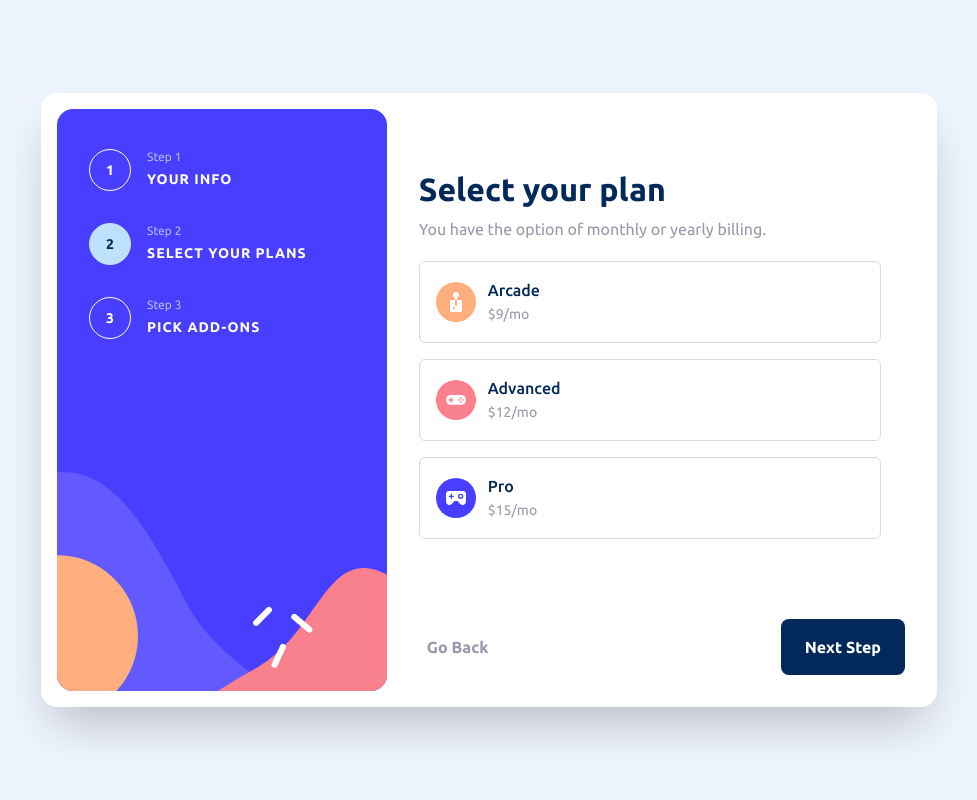
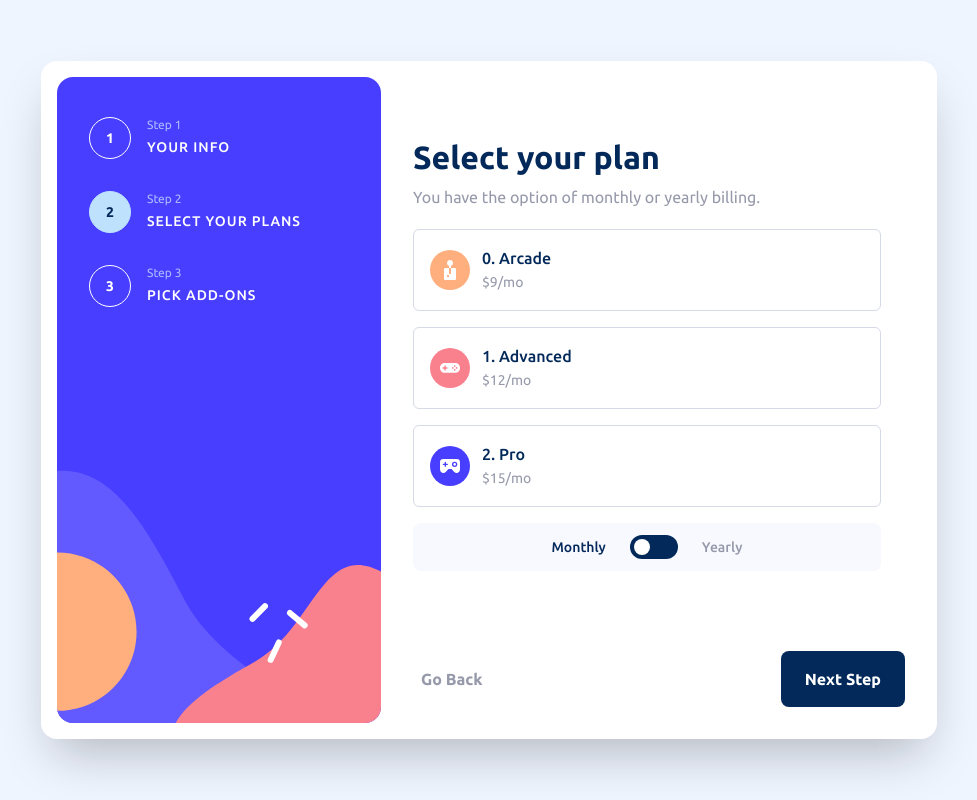
Before and after one commit to datproto/datproto-chal_multistep-form, a Next.js app: page / in a window 1280 px wide. Both pictures are taken after typing "Sample", "name@example.com", "Sample" into the empty fields and a click on the button "Next Step". Shown: the whole page, without its empty margins (151-1128 px from the left). Built offline with nearby package versions, Linux system fonts and the light colour scheme.

Commit message:
UPDATE: Can choost Add-ons; BUG: Key in Plan screen

```diff
--- a/src/components/atoms/Input.tsx
+++ b/src/components/atoms/Input.tsx
@@ -56,14 +56,18 @@ function Input({
       }}
       className="flex flex-col gap-1">
       {label && <label htmlFor={content.name} className="text-sm capitalize text-form-denim">{label}</label>}
-      <input type={content.type} name={content.name} placeholder={content.placeholder}
-             className="rounded border border-form-gray-light px-4 py-3 font-form font-medium text-form-gray-normal"/>
+      <input
+        type={content.type}
+        name={content.name}
+        placeholder={content.placeholder}
+        defaultValue={content.value}
+        className="rounded border border-form-gray-light px-4 py-3 font-form font-medium text-form-gray-normal"/>
     </motion.div>
   )
 }
 
 function RadioInput({
-  content, radio, onChange, onClick, children,
+  content, radio, onChange, onClick, checked, children,
 }: IInput) {
   return (
     <motion.div
@@ -77,6 +81,8 @@ function RadioInput({
              id={`radio-${content.name}-${radio?.order}`}
              onChange={onChange}
              onClick={onClick}
+             checked={checked}
+             readOnly
       />
       <label
         className="flex cursor-pointer gap-3 rounded-md border border-form-gray-light p-4 hover:bg-gray-50 focus:outline-none peer-checked:border-transparent peer-checked:bg-form-gray-lightest peer-checked:ring-2 peer-checked:ring-form-purple"
--- a/src/components/organisms/FormAddons.tsx
+++ b/src/components/organisms/FormAddons.tsx
@@ -9,12 +9,12 @@ import { chooseAddOns, removeAddOns } from '@/reducers/formReducer'
 
 function FormAddons() {
   const navigate = useNavigate()
+  const dispatch = useDispatch()
 
   const addons = useSelector((state: any) => state.form.plan.addOns)
-  const dispatch = useDispatch()
+  const type = useSelector((state: any) => state.form.plan.type)
 
   const [showForm, setShowForm] = React.useState(true)
-
   // Handle Form and Input events
   const [checked, setChecked] = React.useState(
     [false, false, false],
@@ -35,9 +35,13 @@ function FormAddons() {
 
       // If the addon is not selected, add it to the list
       if (!isAddonSelected) {
+        const name = valueArray.value.split('-')[0]
+        const price = +valueArray.value.split('-')[1]
+
         dispatch(chooseAddOns({
           addOns: {
-            name: valueArray.value,
+            name,
+            price,
           },
         }))
       }
@@ -45,7 +49,7 @@ function FormAddons() {
       // If the addon is selected, remove it from the list
       dispatch(removeAddOns({
         addOns: {
-          name: e.currentTarget.value,
+          name: e.currentTarget.value.split('-')[0],
         },
       }))
     }
@@ -84,14 +88,25 @@ function FormAddons() {
       <AnimatePresence>
         {showForm && (
           formInputs.map((input, index) => {
+            const checkedStatus = addons.find((addon: any) => addon.name === input.content.name)
             // Transform Addon name to include "-" in name
             const addonName = input.content.name.replace(/\s+/g, '-').toLowerCase()
             return (
               <SelectInput onChange={(e) => handleSelect(e, index)} key={index}
-                           content={{ name: `check-${addonName}`, value: input.content.name }}
-                           checked={checked[index]}
+                           content={{ name: `check-${addonName}`, value: `${input.content.name}-${input.content.price}` }}
+                           checked={!!checkedStatus}
               >
-                <span className="capitalize">{input.content.name}</span>
+                <div className="flex w-full items-center justify-between">
+                  <div className="information">
+                    <p className="body_medium capitalize">{input.content.name}</p>
+                    <p className="body_small text-form-gray-normal">{input.content.description}</p>
+                  </div>
+                  <div className="price">
+                    <p className="body_small text-form-purple">
+                      +{input.content.price}/{type}
+                    </p>
+                  </div>
+                </div>
               </SelectInput>
             )
           })
--- a/src/components/organisms/FormInfo.tsx
+++ b/src/components/organisms/FormInfo.tsx
@@ -2,7 +2,7 @@
 
 import { AnimatePresence } from 'framer-motion'
 import React from 'react'
-import { useDispatch } from 'react-redux'
+import { useDispatch, useSelector } from 'react-redux'
 import { useNavigate } from 'react-router'
 
 import Input from '@/components/atoms/Input'
@@ -10,11 +10,13 @@ import Form from '@/components/molecules/Form'
 import { addFormUser } from '@/reducers/formReducer'
 
 function FormInfo() {
+  const dispatch = useDispatch()
   const navigate = useNavigate()
+
+  const infos = useSelector((state: any) => state.form.user)
 
   const [showForm, setShowForm] = React.useState(true)
 
-  const dispatch = useDispatch()
   const onSubmitHandler = async (e: React.FormEvent<HTMLFormElement>) => {
     e.preventDefault()
     setShowForm(false)
@@ -33,6 +35,7 @@ function FormInfo() {
         type: 'text',
         name: 'username',
         placeholder: 'e.g. Stephen King',
+        value: infos.name,
       },
     },
     {
@@ -41,6 +44,7 @@ function FormInfo() {
         type: 'email',
         name: 'email',
         placeholder: 'e.g. stephenking@lorem.com',
+        value: infos.email,
       },
     },
     {
@@ -49,6 +53,7 @@ function FormInfo() {
         type: 'phone',
         name: 'phone',
         placeholder: 'e.g. +1 234 567 890',
+        value: infos.phone,
       },
     },
   ]
--- a/src/components/organisms/FormPlan.tsx
+++ b/src/components/organisms/FormPlan.tsx
@@ -3,7 +3,7 @@
 import { AnimatePresence } from 'framer-motion'
 import Image from 'next/image'
 import React from 'react'
-import { useDispatch } from 'react-redux'
+import { useDispatch, useSelector } from 'react-redux'
 import { useNavigate } from 'react-router'
 
 import AdvancedIcon from '@/assets/images/icon-advanced.svg'
@@ -14,8 +14,10 @@ import Form from '@/components/molecules/Form'
 import { choosePlan } from '@/reducers/formReducer'
 
 function FormPlan() {
+  const navigate = useNavigate()
   const dispatch = useDispatch()
-  const navigate = useNavigate()
+
+  const plan = useSelector((state: any) => state.form.plan)
 
   const [showForm, setShowForm] = React.useState(true)
 
@@ -37,6 +39,16 @@ function FormPlan() {
       },
     ))
   }
+
+  // const handlerChangePlan = () => {
+  //   dispatch(choosePlan(
+  //     {
+  //       plan: {
+  //         type: 'yr',
+  //       },
+  //     },
+  //   ))
+  // }
   const onSubmitHandler = (e: React.FormEvent<HTMLFormElement>) => {
     e.preventDefault()
     setShowForm(false)
@@ -48,7 +60,7 @@ function FormPlan() {
       icon: ArcadeIcon,
       content: {
         name: 'arcade',
-        type: 'monthly',
+        type: 'mo',
         price: {
           month: 9,
           year: 90,
@@ -60,7 +72,7 @@ function FormPlan() {
       icon: AdvancedIcon,
       content: {
         name: 'advanced',
-        type: 'monthly',
+        type: 'mo',
         price: {
           month: 12,
           year: 120,
@@ -72,7 +84,7 @@ function FormPlan() {
       icon: ProIcon,
       content: {
         name: 'pro',
-        type: 'monthly',
+        type: 'mo',
         price: {
           month: 15,
           year: 150,
@@ -98,10 +110,12 @@ function FormPlan() {
                 }}
                 radio={{ order: index }}
                 onClick={handleInputClick}
+                checked={plan.name === input.content.name}
               >
                 <Image src={input.icon} alt={'radio-icon'} height={40} width={40}/>
                 <div className="flex flex-col justify-between">
-                  <h2 className="font-form text-base font-medium capitalize text-form-denim">{input.content.name}</h2>
+                  <h2
+                    className="font-form text-base font-medium capitalize text-form-denim">{index}. {input.content.name}</h2>
                   <p className="font-form text-[14px] text-form-gray-normal">${input.content.price.month}/mo</p>
                 </div>
               </RadioInput>
@@ -109,6 +123,21 @@ function FormPlan() {
           ))
         )}
       </AnimatePresence>
+
+      <div className="flex w-full items-center justify-center gap-6 rounded-lg bg-form-gray-lightest py-3">
+        <div>
+          <p className="body_medium font-medium text-form-denim">Monthly</p>
+        </div>
+        <div
+          className={`flex h-6 w-12 items-center ${plan.type === 'mo' ? 'justify-start' : 'justify-end'} rounded-full bg-form-denim p-1 transition-all`}
+          // onClick={() => handlerChangePlan()}
+        >
+          <div className="rounded-full bg-white p-2"></div>
+        </div>
+        <div>
+          <p className="body_medium font-medium text-form-gray-normal">Yearly</p>
+        </div>
+      </div>
     </Form>
   )
 }
--- a/src/reducers/formReducer.ts
+++ b/src/reducers/formReducer.ts
@@ -13,7 +13,7 @@ const initialState = {
   user: userState,
   plan: {
     name: '',
-    type: '',
+    type: 'mo',
     price: 0,
     addOns: [],
   } as IPlan,
--- a/src/styles/globals.css
+++ b/src/styles/globals.css
@@ -50,7 +50,7 @@ h2 {
   }
 
   &_medium {
-    @apply text-sm
+    @apply text-sm font-medium
   }
 
   &_small {
```
